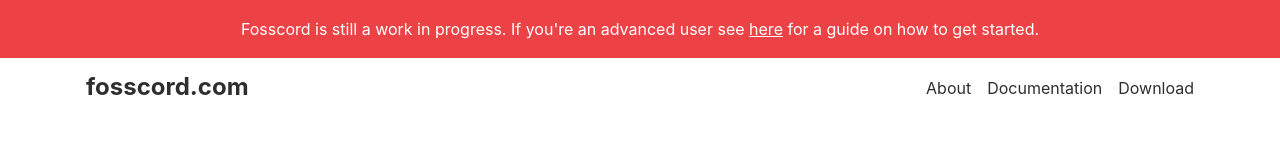
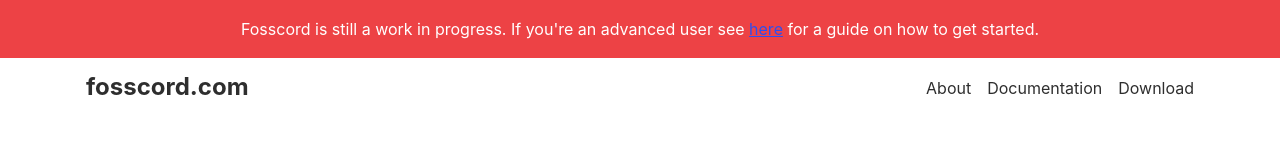
Before and after one commit to dmitritruf/fosscord-web, a Nuxt app: page /about in a window 1280 px wide. Shown: the top 160 px of the page. Built offline with nearby package versions, Linux system fonts and the light colour scheme.

Commit message:
added missing href to warning banner

```diff
--- a/components/warning.vue
+++ b/components/warning.vue
@@ -2,7 +2,8 @@
   <div class="warning">
     <p>
       Fosscord is still a work in progress. If you're an advanced user see
-      <a>here</a> for a guide on how to get started.
+      <a href="https://docs.fosscord.com/contributing.html">here</a> for a guide
+      on how to get started.
     </p>
   </div>
 </template>
```
